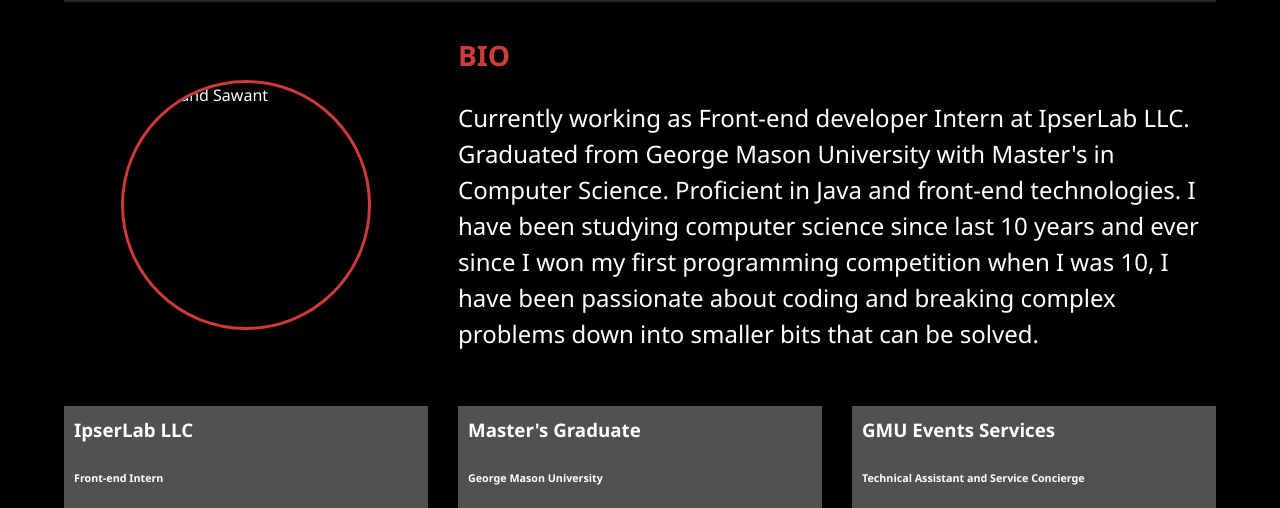
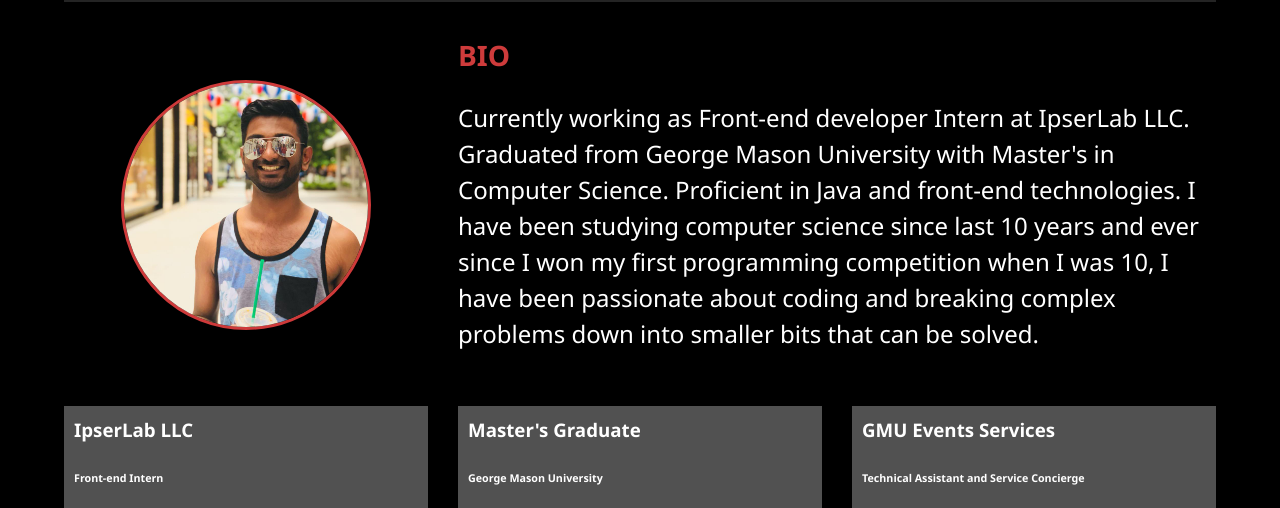
Before and after one commit to swanco/Responsive-Portfolio, a website: page dist/about.html in a window 1280 px wide. Shown: the part 248-756 px from the top of the page. Drawn offline with Linux system fonts and the light colour scheme; the site is published under a folder, as on GitHub Pages, so addresses that start at the root find nothing.

Commit message:
edit img url abour

```diff
--- a/dist/about.html
+++ b/dist/about.html
@@ -47,7 +47,7 @@
         <a href="/dist/files/Resume march.pdf" download>Click Here to Download Resume <i class="far fa-file-pdf"></i></a>
        </h2>
       <div class="about-info">
-          <img src="/dist/Images/Face.jpg" alt="Swanand Sawant" class="bio-image">
+          <img src="../Images/Face.jpg" alt="Swanand Sawant" class="bio-image">
           <div class="bio">
               <h3 class="text-secondary">BIO</h3>
               <p>
```
